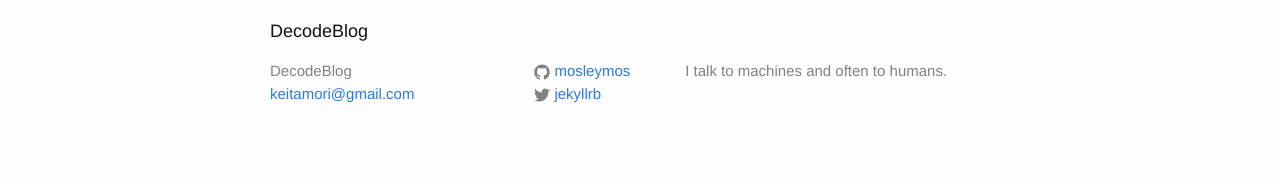
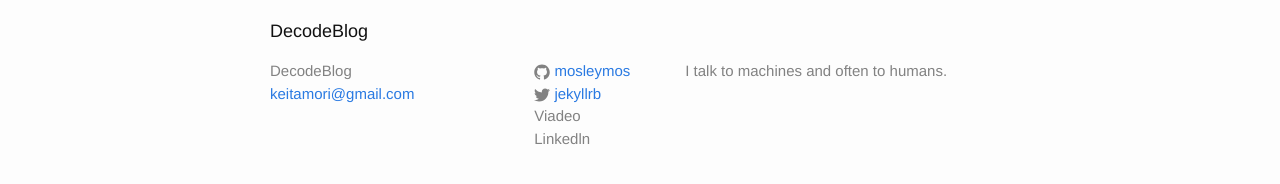
Before and after one commit to mosleymos/mosleymos.github.io, a Jekyll site: the page built from mosleymos/_posts/2015-03-02-corpore-sano.md, in a window 1280 px wide. Shown: the part 432-616 px from the top of the page. Built offline with Jekyll 4.4.1, drawn with Linux system fonts in a browser that asks for light colours; comment, search, counter and statistics services are not loaded.

Commit message:
Add disqus comments

```diff
--- /dev/null
+++ b/mosleymos/_includes/disqus.html
@@ -0,0 +1,17 @@
+
+	    <!--Disqus commentary -->
+	    <div id="disqus_thread"></div>
+	    <script type="text/javascript">
+		    /* * * CONFIGURATION VARIABLES * * */
+	    var disqus_shortname = 'mosleymos';
+
+	    /* * * DON'T EDIT BELOW THIS LINE * * */
+	    (function() {
+	     var dsq = document.createElement('script'); dsq.type = 'text/javascript'; dsq.async = true;
+	     dsq.src = '//' + disqus_shortname + '.disqus.com/embed.js';
+	     (document.getElementsByTagName('head')[0] || document.getElementsByTagName('body')[0]).appendChild(dsq);
+	     })();
+</script>
+<noscript>Please enable JavaScript to view the <a href="https://disqus.com/?ref_noscript" rel="nofollow">comments powered by Disqus.</a></noscript>
+
+<div class="end-of-article"></div>
--- a/mosleymos/_includes/footer.html
+++ b/mosleymos/_includes/footer.html
@@ -25,6 +25,8 @@
             {% include icon-twitter.html username=site.twitter_username %}
           </li>
           {% endif %}
+          <li>Viadeo</li>
+          <li>Linkedln</li>
         </ul>
       </div>
 
--- a/mosleymos/_layouts/post.html
+++ b/mosleymos/_layouts/post.html
@@ -12,4 +12,6 @@ layout: default
     {{ content }}
   </div>
 
+    {% include disqus.html %}
+
 </article>
```
